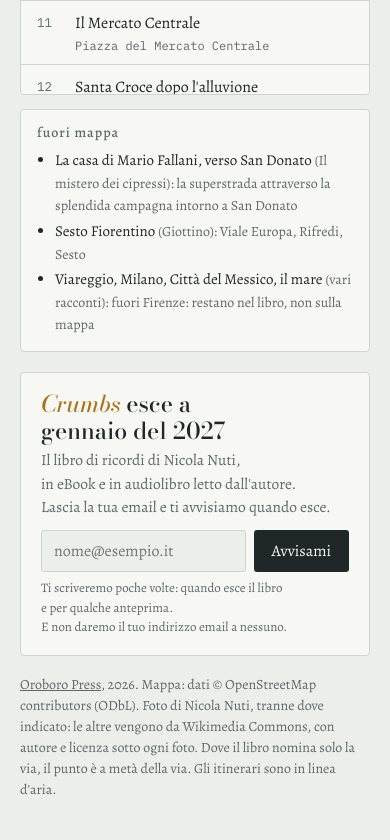
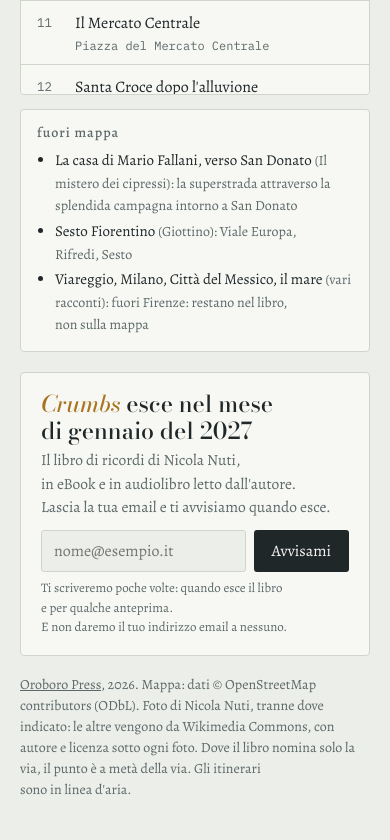
Before and after one commit to fpugliano/oroboro-press-coming-soon, a plain HTML site: page docs/crumbs/mappa/index.html in a window 390 px wide. Shown: the part 1572-2412 px from the top of the page. Drawn offline with nearby package versions, Linux system fonts and the light colour scheme; a web font is replaced by a local one.

Commit message:
Crumbs map: 'esce nel mese di gennaio del 2027'; no stray words at line ends on phone
Co-Authored-By: Claude Opus 5.5 <noreply@anthropic.com>

```diff
--- a/docs/crumbs/mappa/index.html
+++ b/docs/crumbs/mappa/index.html
@@ -173,7 +173,7 @@ footer{margin-top:18px;font-size:14px;color:var(--muted);max-width:75ch}
 
   <section class="join readonly" aria-labelledby="join-h">
     <div>
-      <h2 id="join-h"><em>Crumbs</em> esce a gennaio del 2027</h2>
+      <h2 id="join-h"><em>Crumbs</em> esce nel mese di gennaio del 2027</h2>
       <p><span class="l">Il libro di ricordi di Nicola Nuti, <span class="nw">in eBook e in audiolibro letto dall'autore.</span></span> <span class="l">Lascia la tua email <span class="nw">e ti avvisiamo quando esce.</span></span></p>
     </div>
     <div>
@@ -189,7 +189,7 @@ footer{margin-top:18px;font-size:14px;color:var(--muted);max-width:75ch}
     </div>
   </section>
   <footer class="work">Bozza di lavoro di Oroboro Press, novembre 2026. Mappa: dati © OpenStreetMap contributors (ODbL). Foto di Nicola Nuti; le altre, di prova, da Wikimedia Commons, con autore e licenza sotto ogni foto. Le vie e i monumenti sono posizionati sui dati reali; dove manca il civico, il punto è a metà della via. Gli itinerari sono in linea d'aria. I civici in blu sono da chiedere o da verificare.</footer>
-  <footer class="readonly"><a href="/it/" style="color:inherit">Oroboro Press</a>, 2026. Mappa: dati © OpenStreetMap contributors (ODbL). Foto di Nicola Nuti, tranne dove indicato: le altre vengono da Wikimedia Commons, con autore e licenza sotto ogni foto. Dove il libro nomina solo la via, il punto è a metà della via. Gli itinerari sono in linea d'aria.</footer>
+  <footer class="readonly"><a href="/it/" style="color:inherit">Oroboro Press</a>, 2026. Mappa: dati © OpenStreetMap contributors (ODbL). Foto di Nicola Nuti, tranne dove indicato: le altre vengono da Wikimedia Commons, con autore e licenza sotto ogni foto. Dove il libro nomina solo la via, il punto è a metà della via. Gli itinerari <span style="white-space:nowrap">sono in linea d'aria.</span></footer>
 </div>
 
 <script>
@@ -295,8 +295,8 @@ const TODO = [
 ];
 const FAR = [
   ["La casa di Mario Fallani, verso San Donato", "Il mistero dei cipressi", "la superstrada attraverso la splendida campagna intorno a San Donato"],
-  ["Sesto Fiorentino", "Giottino", "Viale Europa, Rifredi, Sesto"],
-  ["Viareggio, Milano, Città del Messico, il mare", "vari racconti", "fuori Firenze: restano nel libro, non sulla mappa"],
+  ["Sesto Fiorentino", "Giottino", "Viale Europa, <span style=\"white-space:nowrap\">Rifredi, Sesto</span>"],
+  ["Viareggio, Milano, Città del Messico, il mare", "vari racconti", "fuori Firenze: restano nel libro, <span style=\"white-space:nowrap\">non sulla mappa</span>"],
 ];
 
 // Foto di Nicola (own:true, con la sua didascalia) e foto di prova da Wikimedia Commons (licenze libere, con attribuzione), da sostituire.
```
